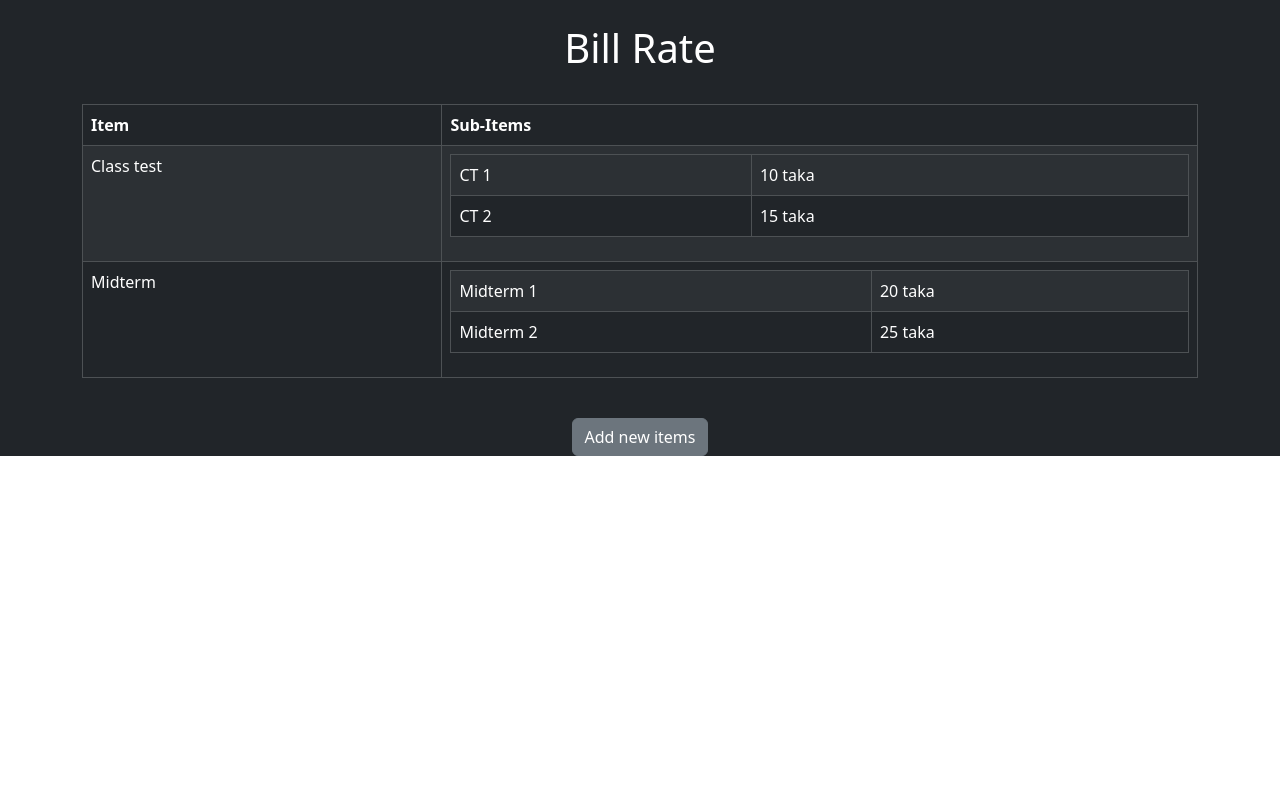
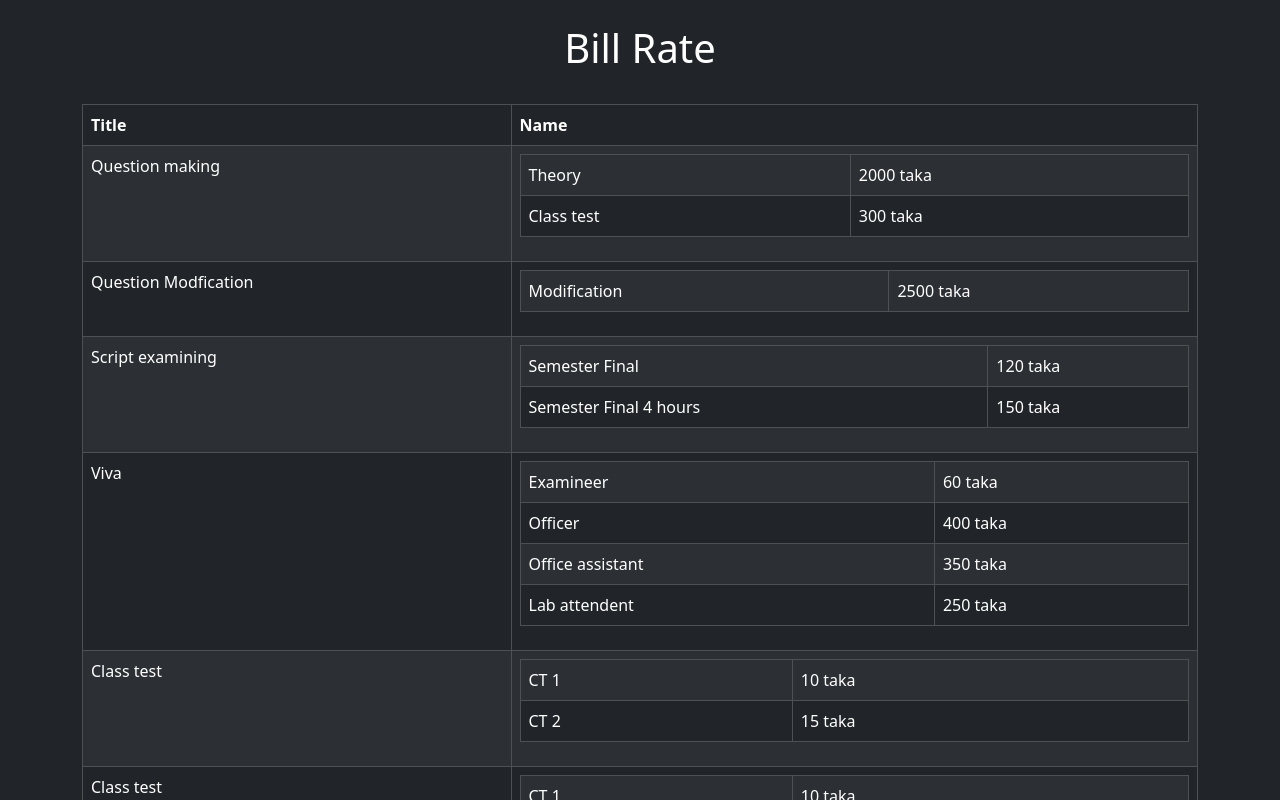
Before and after one commit to MiNHAZ-33/teacher-management-frontend, a React (Create React App) app: page /billrate in a window 1280 px wide. Shown: the top 800 px of the page. Built offline with nearby package versions, Linux system fonts and the light colour scheme.

Commit message:
issue with middleware

```diff
--- a/package.json
+++ b/package.json
@@ -14,6 +14,7 @@
     "react-redux": "^8.0.7",
     "react-router-dom": "^6.11.2",
     "react-scripts": "5.0.1",
+    "redux-thunk": "^2.4.2",
     "web-vitals": "^2.1.4"
   },
   "scripts": {
--- /dev/null
+++ b/src/action/biilRateAction.js
@@ -0,0 +1,39 @@
+
+export const addItem = (title, subItemName, subItemPrice) => {
+    return  {
+        type: 'ADD_ITEM',
+        payload: {
+            title,
+            subItemName,
+            subItemPrice
+        }
+    };
+};
+
+export const showModalToUi = () => {
+    return {
+        type: 'SHOW_MODAL'
+    };
+};
+
+export const hideModalToUi = () => {
+    return {
+        type: 'HIDE_MODAL'
+    };
+};
+
+export const updateNewItem = (name, value) => {
+    return {
+        type: 'UPDATE_NEW_ITEM',
+        payload: {
+            name,
+            value
+        }
+    };
+};
+
+export const resetNewItem = () => {
+    return {
+        type: 'RESET_NEW_ITEM'
+    };
+};
--- a/src/pages/BillRatePage.jsx
+++ b/src/pages/BillRatePage.jsx
@@ -1,82 +1,42 @@
-import React, { useState } from 'react';
+import React from 'react';
+import { useSelector, useDispatch } from 'react-redux';
 import { Button, Container, Table, Modal, Form } from 'react-bootstrap';
+import {
+    addItem,
+    showModalToUi,
+    hideModalToUi,
+    updateNewItem,
+    resetNewItem
+} from '../action/biilRateAction';
 
 const BillRatePage = () => {
-    const [items, setItems] = useState([
-        {
-            title: 'Class test',
-            subItems: [
-                {
-                    name: 'CT 1',
-                    price: 10
-                },
-                {
-                    name: 'CT 2',
-                    price: 15
-                }
-            ]
-        },
-        {
-            title: 'Midterm',
-            subItems: [
-                {
-                    name: 'Midterm 1',
-                    price: 20
-                },
-                {
-                    name: 'Midterm 2',
-                    price: 25
-                }
-            ]
-        }
-    ]);
 
-    const [showModal, setShowModal] = useState(false);
-    const [newItem, setNewItem] = useState({
-        title: '',
-        subItemName: '',
-        subItemPrice: ''
-    });
+    const dispatch = useDispatch();
+
+    const itemRed = useSelector(state => state.billRate);
+
+    const { items, showModal, newItem } = itemRed;
+
 
     const handleCloseModal = () => {
-        setShowModal(false);
+        dispatch(hideModalToUi());
     };
 
     const handleShowModal = () => {
-        setShowModal(true);
+
+        dispatch(showModalToUi());
     };
 
     const handleInputChange = (event) => {
         const { name, value } = event.target;
-        setNewItem((prevItem) => ({
-            ...prevItem,
-            [name]: value
-        }));
+        dispatch(updateNewItem(name, value));
     };
 
     const handleSave = () => {
         const { title, subItemName, subItemPrice } = newItem;
-        const newSubItem = {
-            name: subItemName,
-            price: subItemPrice
-        };
-        const updatedItems = [...items];
-        const itemIndex = updatedItems.findIndex((item) => item.title === title);
-        if (itemIndex > -1) {
-            updatedItems[itemIndex].subItems.push(newSubItem);
-        } else {
-            updatedItems.push({
-                title,
-                subItems: [newSubItem]
-            });
-        }
-        setItems(updatedItems);
-        handleCloseModal();
-        setNewItem({
-            title: '',
-            subItemName: '',
-            subItemPrice: ''
-        });
+        dispatch(addItem(title, subItemName, subItemPrice));
+        dispatch(resetNewItem());
+        dispatch(handleCloseModal());
     };
 
     return (
@@ -86,13 +46,14 @@ const BillRatePage = () => {
                 <Table striped bordered hover responsive variant='dark'>
                     <thead>
                         <tr>
-                            <th>Item</th>
-                            <th>Sub-Items</th>
+                            <th>Title</th>
+                            <th>Name</th>
                         </tr>
                     </thead>
                     <tbody>
                         {items.map((item, index) => {
                             return (
+
                                 <tr key={index}>
                                     <td>{item.title}</td>
                                     <td>
@@ -171,4 +132,21 @@ const BillRatePage = () => {
     );
 };
 
+// const mapStateToProps = (state) => {
+//     return {
+//         items: state.items,
+//         showModal: state.showModal,
+//         newItem: state.newItem
+//     };
+// };
+
+// const mapDispatchToProps = {
+//     addItem,
+//     showModalToUi,
+//     hideModalToUi,
+//     updateNewItem,
+//     resetNewItem
+// };
+// export default connect(mapStateToProps, mapDispatchToProps)(BillRatePage);
+
 export default BillRatePage;
--- /dev/null
+++ b/src/reducerf/billRateReducer.js
@@ -0,0 +1,176 @@
+const initialState = {
+    items: [
+        {
+            title: 'Question making',
+            subItems: [
+                {
+                    name: 'Theory',
+                    price: 2000
+                },
+                {
+                    name: 'Class test',
+                    price: 300
+
+                }
+            ]
+        },
+        {
+            title: 'Question Modfication',
+            subItems: [
+                {
+                    name: 'Modification',
+                    price: 2500
+                }
+            ]
+        },
+        {
+            title: 'Script examining',
+            subItems: [
+                {
+                    name: 'Semester Final',
+                    price: 120
+                },
+                {
+                    name: 'Semester Final 4 hours',
+                    price: 150
+                }
+            ]
+        },
+        {
+            title: 'Viva',
+            subItems: [
+                {
+                    name: 'Examineer',
+                    price: 60,
+                },
+                {
+                    name: 'Officer',
+                    price: 400,
+                },
+                {
+                    name: 'Office assistant',
+                    price: 350,
+                },
+                {
+                    name: 'Lab attendent',
+                    price: 250,
+                },
+            ]
+        },
+        {
+            title: 'Class test',
+            subItems: [
+                {
+                    name: 'CT 1',
+                    price: 10
+                },
+                {
+                    name: 'CT 2',
+                    price: 15
+                }
+            ]
+        },
+        {
+            title: 'Class test',
+            subItems: [
+                {
+                    name: 'CT 1',
+                    price: 10
+                },
+                {
+                    name: 'CT 2',
+                    price: 15
+                }
+            ]
+        },
+        {
+            title: 'Class test',
+            subItems: [
+                {
+                    name: 'CT 1',
+                    price: 10
+                },
+                {
+                    name: 'CT 2',
+                    price: 15
+                }
+            ]
+        },
+        {
+            title: 'Midterm',
+            subItems: [
+                {
+                    name: 'Midterm 1',
+                    price: 20
+                },
+                {
+                    name: 'Midterm 2',
+                    price: 25
+                }
+            ]
+        }
+    ],
+    showModal: false,
+    newItem: {
+        title: '',
+        subItemName: '',
+        subItemPrice: ''
+    }
+};
+
+const billRateReducer = (state = initialState, action) => {
+    switch (action.type) {
+        case 'ADD_ITEM':
+            const { title, subItemName, subItemPrice } = action.payload;
+            const newSubItem = {
+                name: subItemName,
+                price: subItemPrice
+            };
+            const updatedItems = [...state.items];
+            const itemIndex = updatedItems.findIndex((item) => item.title === title);
+            if (itemIndex > -1) {
+                updatedItems[itemIndex].subItems.push(newSubItem);
+            } else {
+                updatedItems.push({
+                    title,
+                    subItems: [newSubItem]
+                });
+            }
+            return {
+                ...state,
+                items: updatedItems
+            };
+        case 'SHOW_MODAL':
+            return {
+                ...state,
+                showModal: true
+            };
+        case 'HIDE_MODAL':
+            return {
+                ...state,
+                showModal: false
+            };
+        case 'UPDATE_NEW_ITEM':
+            const { name, value } = action.payload;
+            return {
+                ...state,
+                newItem: {
+                    ...state.newItem,
+                    [name]: value
+                }
+            };
+        case 'RESET_NEW_ITEM':
+            return {
+                ...state,
+                newItem: {
+                    title: '',
+                    subItemName: '',
+                    subItemPrice: ''
+                }
+            };
+        default:
+            return state;
+    }
+};
+
+export default billRateReducer;
--- a/src/redux/store.js
+++ b/src/redux/store.js
@@ -1,5 +1,12 @@
-import { configureStore } from '@reduxjs/toolkit'
+import { configureStore } from '@reduxjs/toolkit';
+import { combineReducers } from 'redux';
+import thunk from 'redux-thunk';
+import billRateReducer from '../reducerf/billRateReducer';
+
+const reducer = combineReducers({
+  billRate: billRateReducer
+});
 
 export const store = configureStore({
-  reducer: {},
+  reducer, middleware: [thunk]
 })
```
Also changed, not shown: 1 other file (tests, documents, lock files or other folders).
